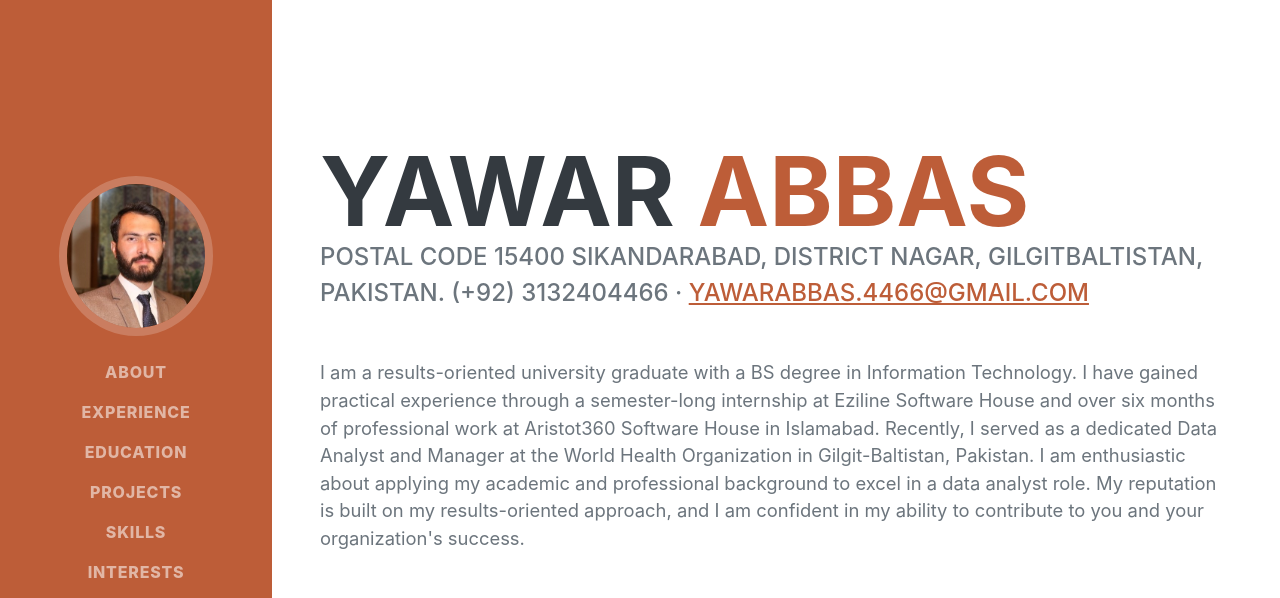
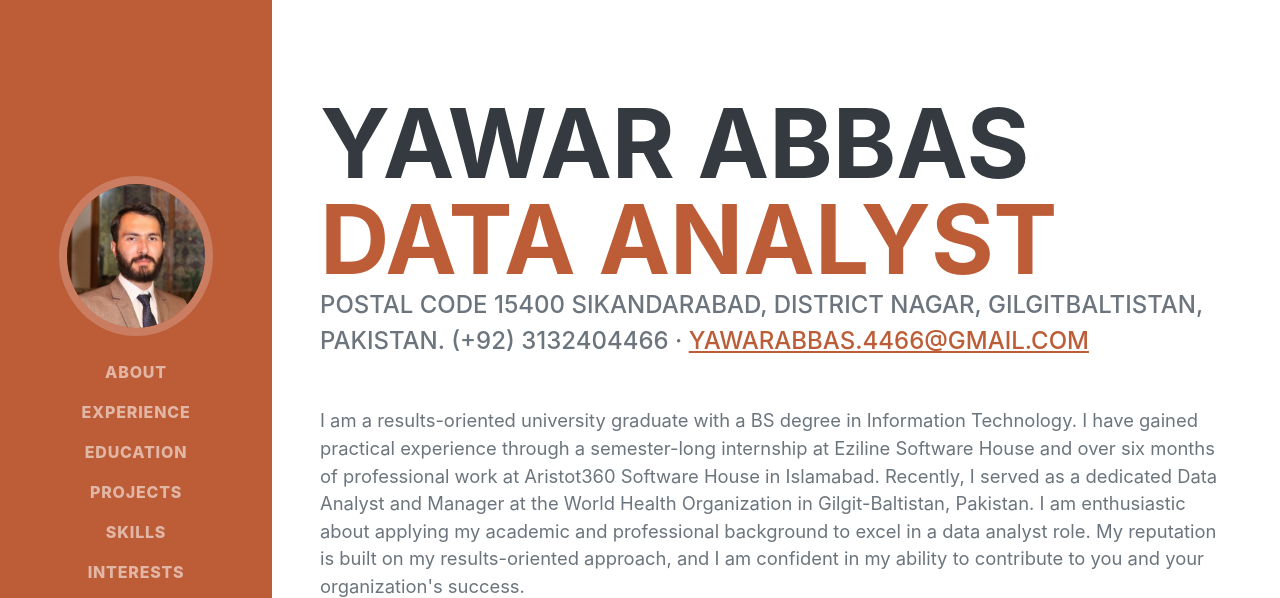
Before and after one commit to yawarabbas4466/yawarabbas4466.github.io, a plain HTML site: page index.html in a window 1280 px wide. Shown: the top 598 px of the page. Drawn offline with nearby package versions, Linux system fonts and the light colour scheme; a web font is replaced by a local one.

Commit message:
Updated the title

```diff
--- a/index.html
+++ b/index.html
@@ -42,8 +42,8 @@
             <section class="resume-section" id="about">
                 <div class="resume-section-content">
                     <h1 class="mb-0">
-                        Yawar
-                        <span class="text-primary">Abbas</span>
+                        Yawar Abbas
+                        <span class="text-primary">Data Analyst</span>
                     </h1>
                     <div class="subheading mb-5">
                         Postal code 15400 Sikandarabad, District Nagar, GilgitBaltistan, Pakistan. (+92) 3132404466 ·
```
